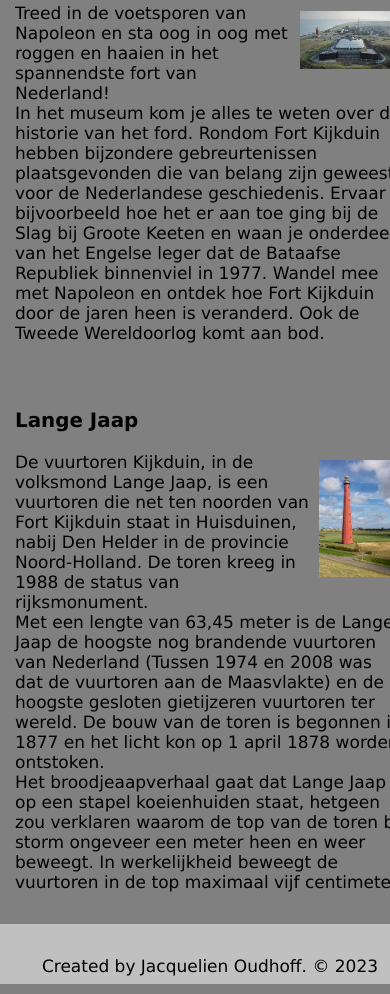
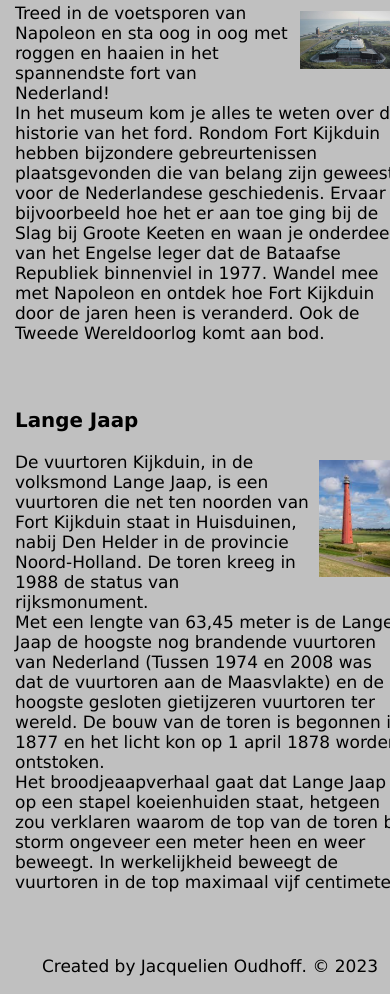
Before and after one commit to Jacquelien84/denhelder, a plain HTML site: page index.html in a window 390 px wide. Shown: the part 552-1546 px from the top of the page. Drawn offline with Linux system fonts and the light colour scheme.

Commit message:
Add files via upload

```diff
--- a/css/style.css
+++ b/css/style.css
@@ -3,7 +3,7 @@
 body{
     font: 17px Verdana;
     margin: 0px;
-	background-color: #808080;
+	background-color: #d6d0d0;
 }
 
 [class*="col-"] {
@@ -22,9 +22,10 @@ body{
     .col-10 {width: 83.33%;}
     .col-11 {width: 91.66%;}
     .col-12 {width: 100%;}
-@media only screen and (max-width: 768px) {
+@media only screen and (max-width: 600px) {
   [class*="col-"] {
     width: 100%;
+    background-color: #C0C0C0;
   }
 }
 .tonijn{
@@ -53,7 +54,7 @@ body{
 .col-12{
     position: bottom;
     background-color: silver;
-    height: 30px;
+    height: 40px;
     bottom: 0;
     text-align: center;
 }
```
